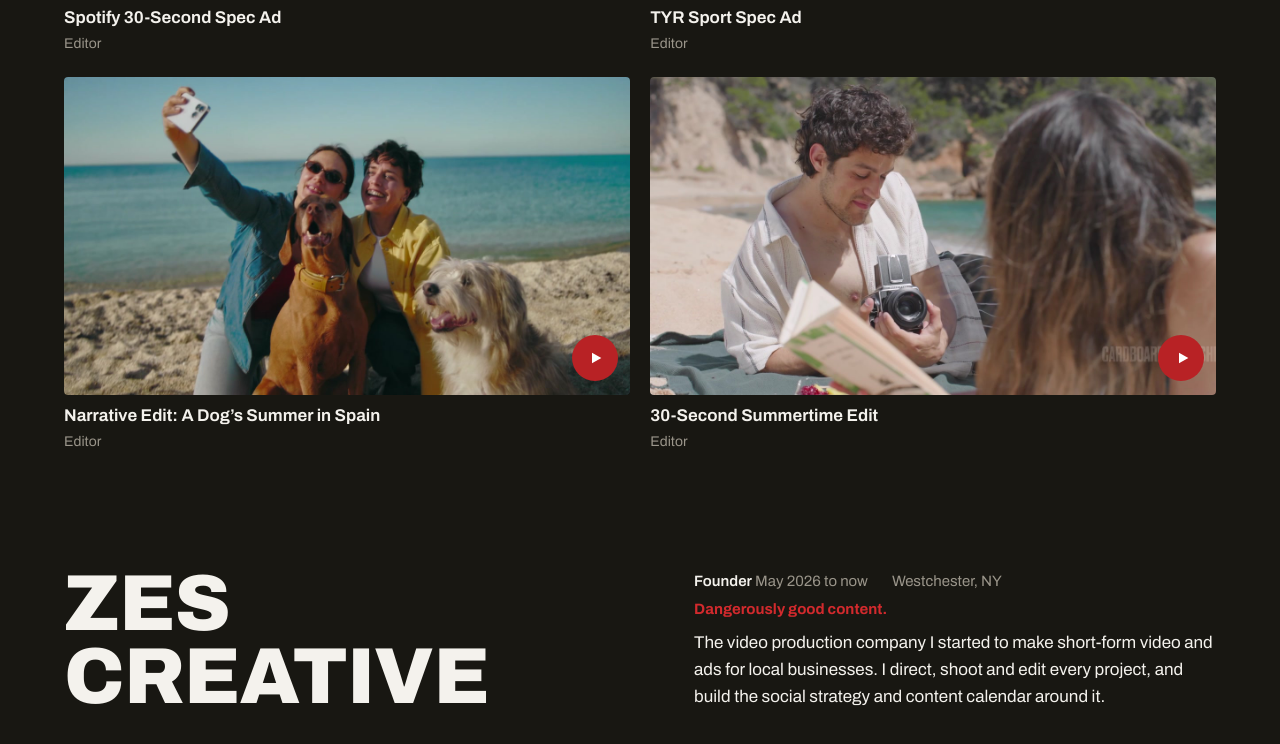
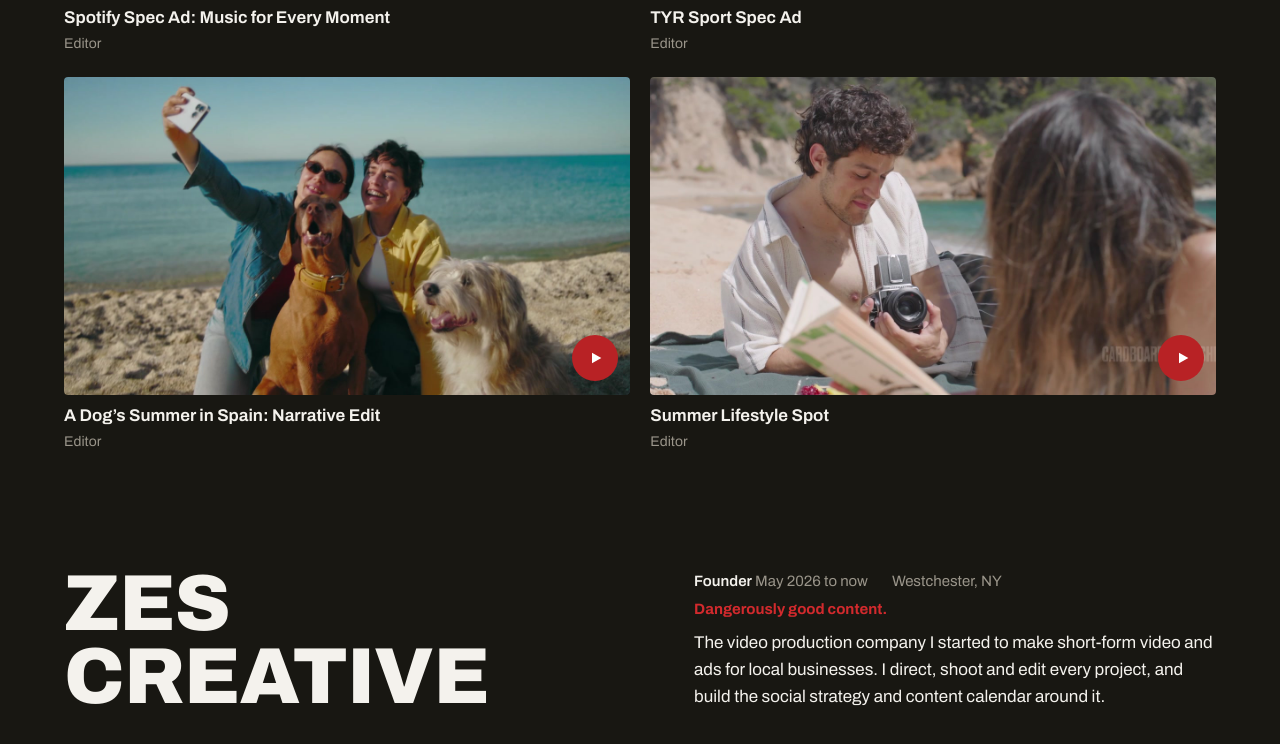
Before and after one commit to zarasuvanto/zarasuvanto.github.io, a plain HTML site: page index.html in a window 1280 px wide. Shown: the part 1413-2157 px from the top of the page. Drawn offline with Linux system fonts and the light colour scheme.

Commit message:
Cardboard Spaceship: retitle Spotify, Summer and Dog videos
Co-Authored-By: Claude Opus 5.5 <noreply@anthropic.com>
Claude-Session: https://claude.ai/code/session_013btqU6dvFH5skpZ7Qx4Vc4

```diff
--- a/index.html
+++ b/index.html
@@ -344,10 +344,10 @@ const WORK = [
     meta: [["Video editing intern", "Remote, Summer 2026"]],
     about: "As a remote intern, I edited commercial spots and spec ads of different lengths in Final Cut Pro with MotionVFX, working directly with the Head of Production.",
     items: [
-      { file: "cs-spotify-spec", title: "Spotify 30-Second Spec Ad", role: "Editor", shape: "h", secs: 25 },
+      { file: "cs-spotify-spec", title: "Spotify Spec Ad: Music for Every Moment", role: "Editor", shape: "h", secs: 25 },
       { file: "cs-tyr-spec", title: "TYR Sport Spec Ad", role: "Editor", shape: "h", secs: 26 },
-      { file: "cs-dog-in-spain", title: "Narrative Edit: A Dog’s Summer in Spain", role: "Editor", shape: "h", secs: 29 },
-      { file: "cs-summer-time", title: "30-Second Summertime Edit", role: "Editor", shape: "h", secs: 31 }
+      { file: "cs-dog-in-spain", title: "A Dog’s Summer in Spain: Narrative Edit", role: "Editor", shape: "h", secs: 29 },
+      { file: "cs-summer-time", title: "Summer Lifestyle Spot", role: "Editor", shape: "h", secs: 31 }
     ]
   },
   {
```
